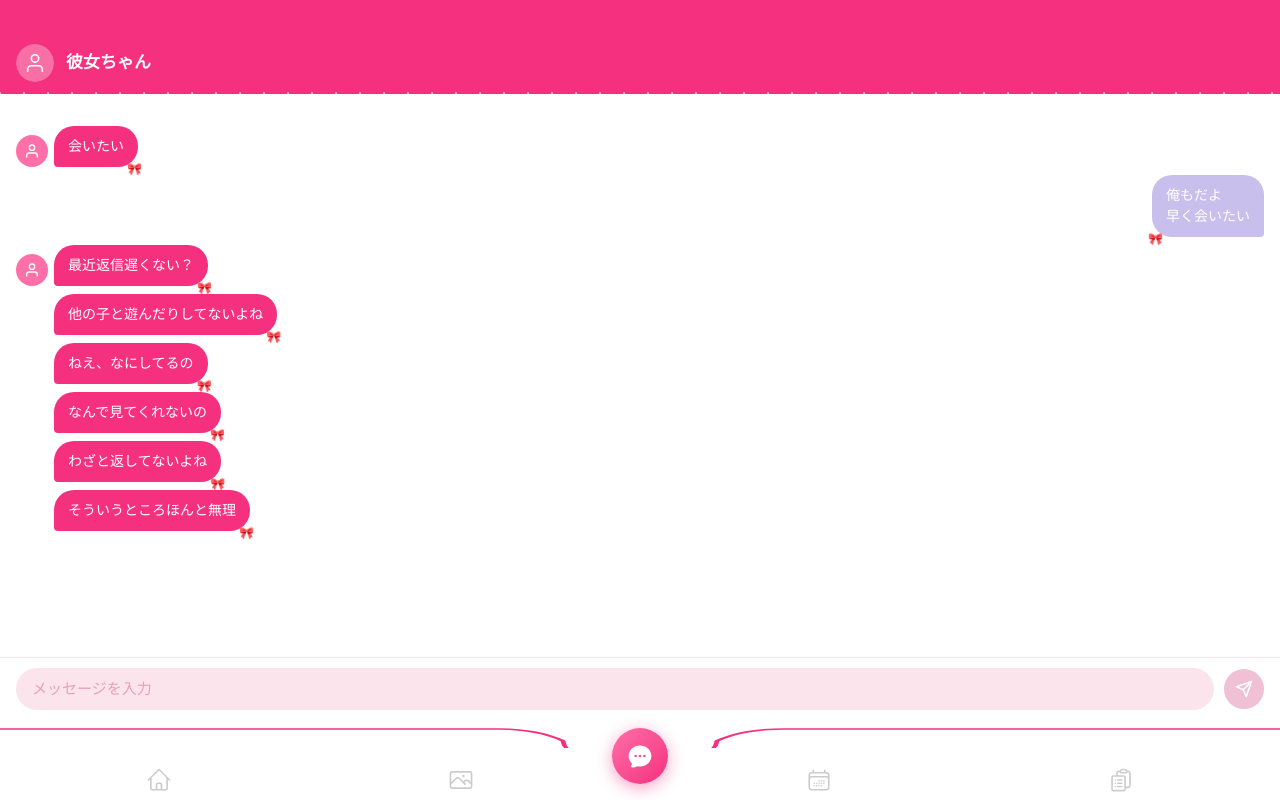
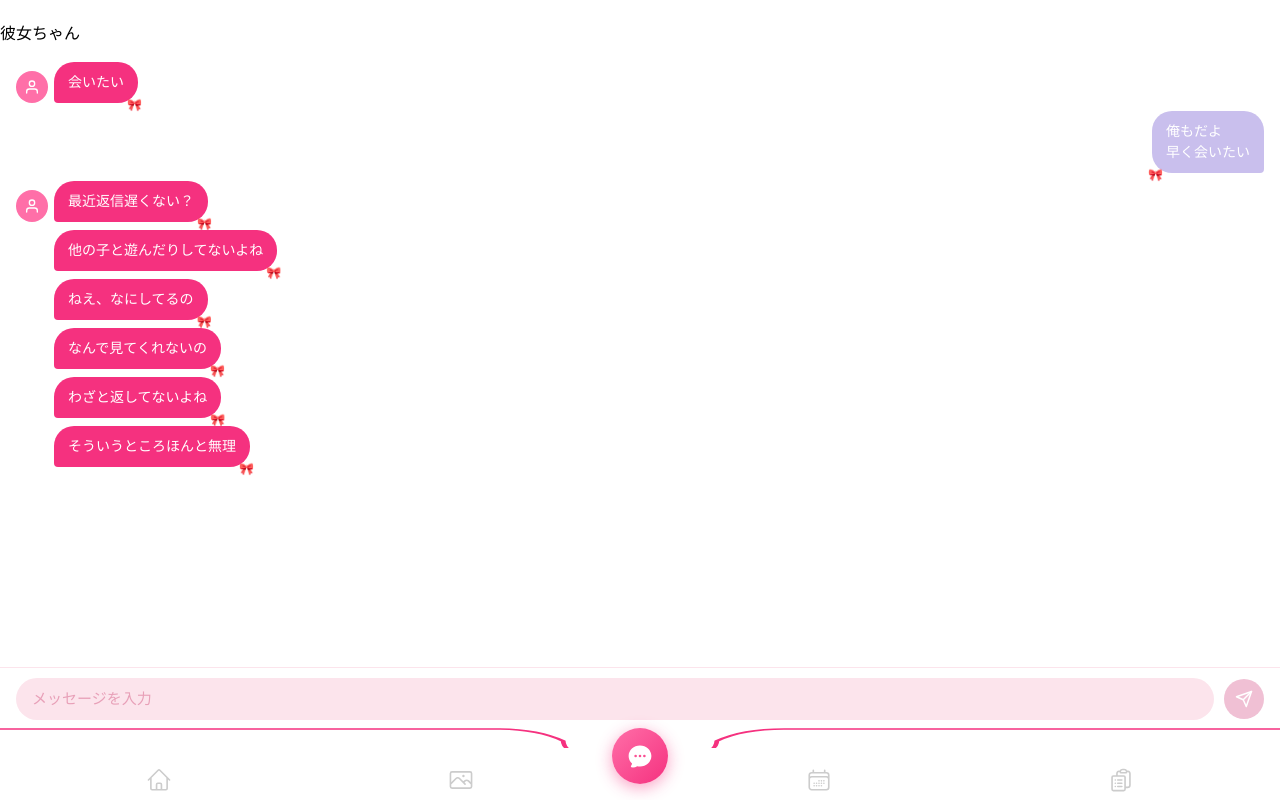
Before and after one commit to yutokunndayo/menheradegomenhera, a React (Vite) app: page /chat in a window 1280 px wide. Built offline with nearby package versions, Linux system fonts and the light colour scheme; no server answers.

Commit message:
fix: タブバーとチャット画面のUIがバグっていたから修正

```diff
--- a/src/styles/Chat.css
+++ b/src/styles/Chat.css
@@ -43,73 +43,17 @@
     font-family: "Hiragino Kaku Gothic ProN", "Noto Sans JP", sans-serif;
 }
 
-/* ===== スカラップヘッダー ===== */
-.chat-header {
-    background: var(--pink);
-    display: flex;
-    align-items: center;
-    gap: 12px;
-    padding: 44px 16px 12px;
-    position: relative;
-    flex-shrink: 0;
-}
-
-.chat-header::after {
-    content: "";
-    display: block;
-    position: absolute;
-    bottom: -20px;
-    left: 0;
-    width: 100%;
-    height: 22px;
-    background: var(--white);
-    -webkit-mask-image: radial-gradient(circle at 12px 0, transparent 11px, black 12px);
-    -webkit-mask-size: 24px 22px;
-    -webkit-mask-position: 0 0;
-    mask-image: radial-gradient(circle at 12px 0, transparent 11px, black 12px);
-    mask-size: 24px 22px;
-    mask-position: 0 0;
-}
-
-.chat-header-icon {
-    width: 38px;
-    height: 38px;
-    border-radius: 50%;
-    overflow: hidden;
-    flex-shrink: 0;
-}
-
-.chat-partner-img {
-    width: 100%;
-    height: 100%;
-    object-fit: cover;
-}
-
-.chat-partner-placeholder {
-    width: 100%;
-    height: 100%;
-    background: rgba(255, 255, 255, 0.3);
-    border-radius: 50%;
-    display: flex;
-    align-items: center;
-    justify-content: center;
-}
-
-.chat-header-name {
-    font-size: 17px;
-    font-weight: 700;
-    color: white;
-    margin: 0;
-}
+/* ===== ヘッダーは AppHeader コンポーネント（appheader.css）で管理 ===== */
 
 /* ===== メッセージエリア ===== */
 .chat-messages {
     flex: 1;
     overflow-y: auto;
-    padding: 32px 16px 16px;
+    padding: 16px 16px 0;
     display: flex;
     flex-direction: column;
     gap: 8px;
+    /* 入力バー(約60px) + タブバー(約70px) の合計分だけ余白 */
     padding-bottom: 140px;
 }
 
@@ -234,9 +178,10 @@
 }
 
 /* ===== 入力バー ===== */
+/* タブバーの高さ（約70px）の上に固定 */
 .chat-input-bar {
     position: fixed;
-    bottom: 80px;
+    bottom: 70px;
     left: 0;
     right: 0;
     display: flex;
```
